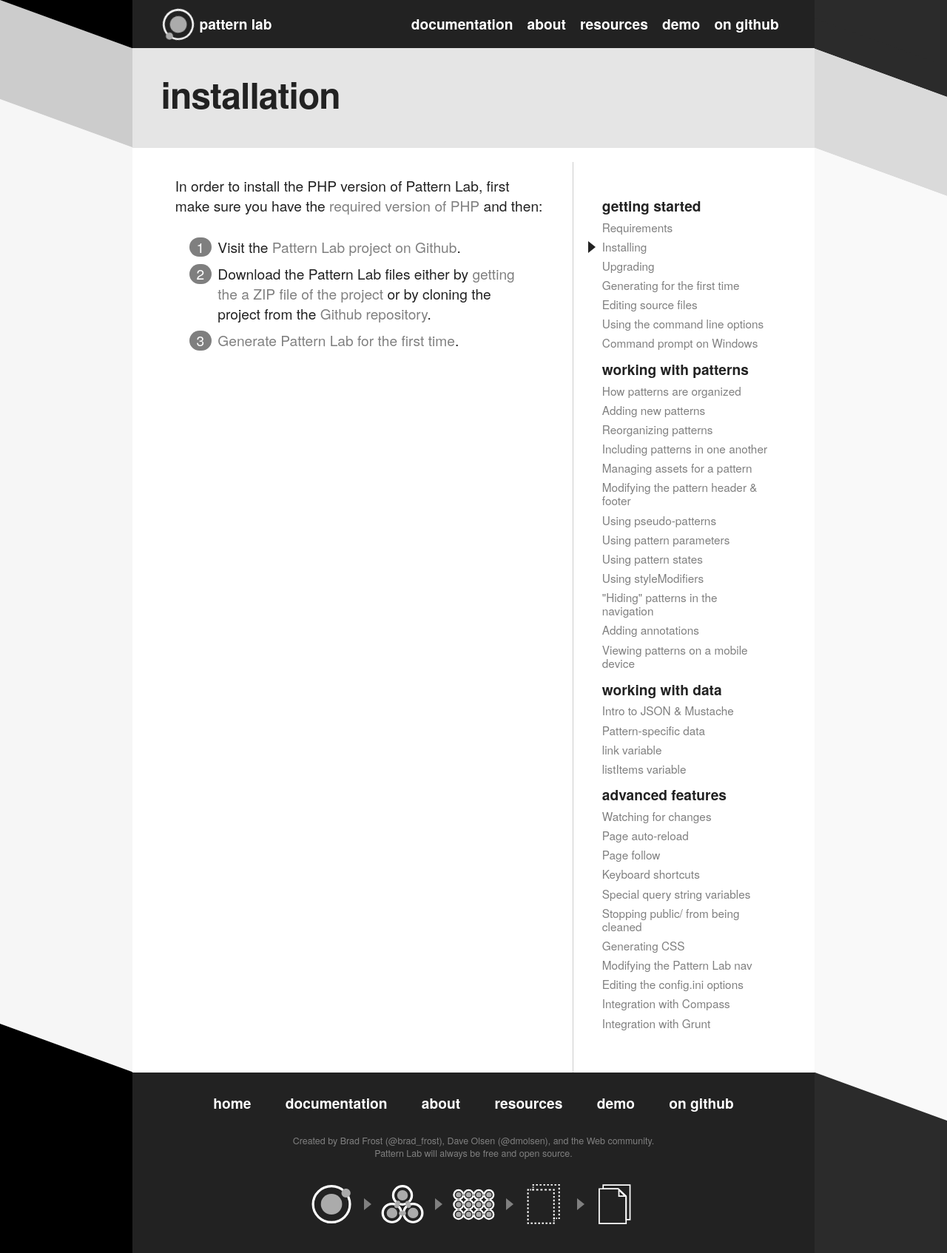
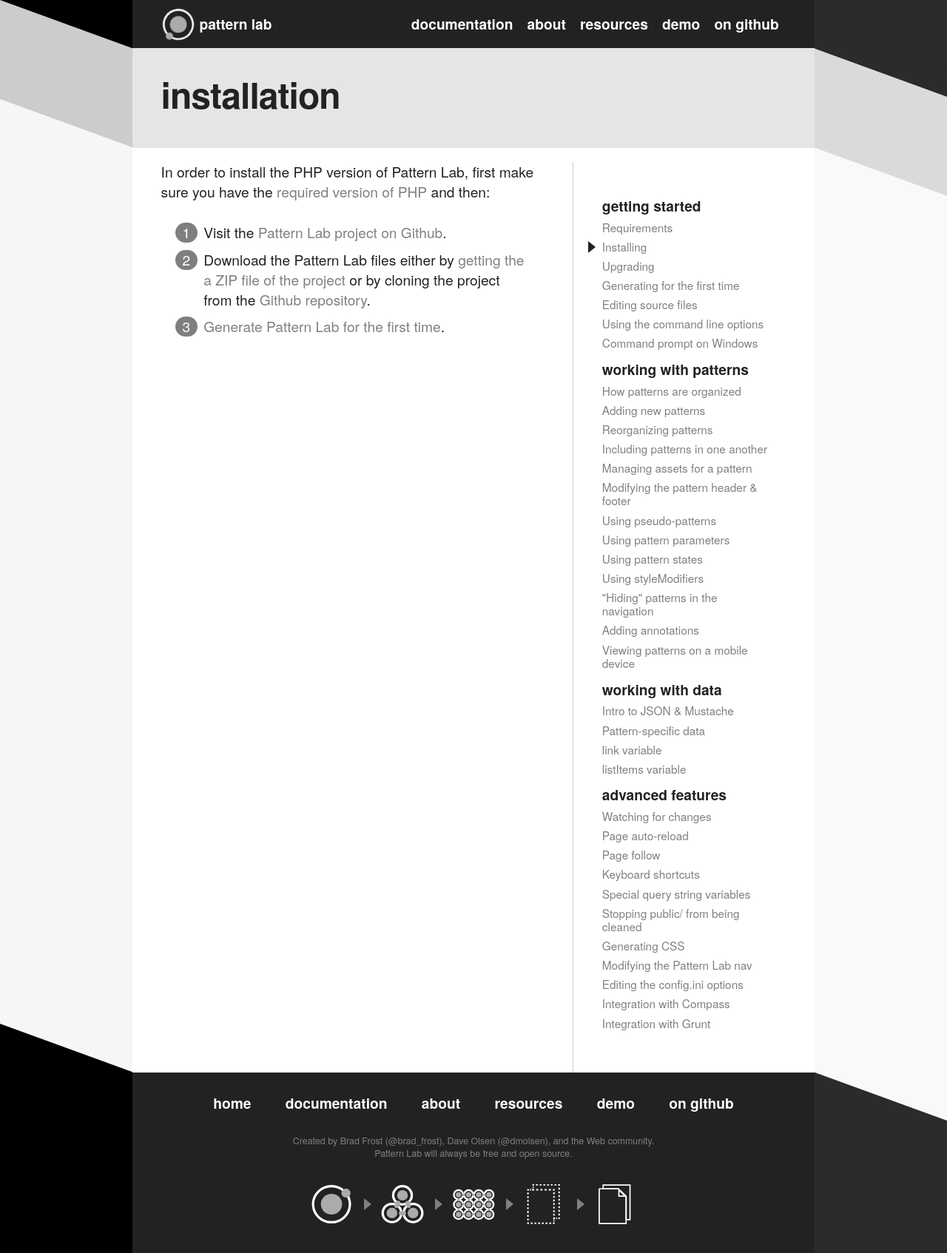
Before and after one commit to pattern-lab/website, a Jekyll site: the page built from patternlabsite/docs/installation.md, in a window 1280 px wide. Shown: the whole page at 74% size. Built offline with Jekyll 4.4.1, drawn with Linux system fonts in a browser that asks for light colours; Markdown is read by kramdown in place of the engine named in the settings; comment, search, counter and statistics services are not loaded.

Commit message:
Banner styles

```diff
--- a/patternlabsite/css/style.scss
+++ b/patternlabsite/css/style.scss
@@ -598,6 +598,10 @@
 	padding: 2em 1em;
 	position: relative;
 
+	p:last-of-type {
+		margin-bottom: 0;
+	}
+
 	&:before {
 		@include skew(#ccc);
 	}
@@ -796,7 +800,6 @@
 }
 
 .content {
-	padding: 1em 1em;
 	counter-reset: big-nums;
 
 	p {
```
